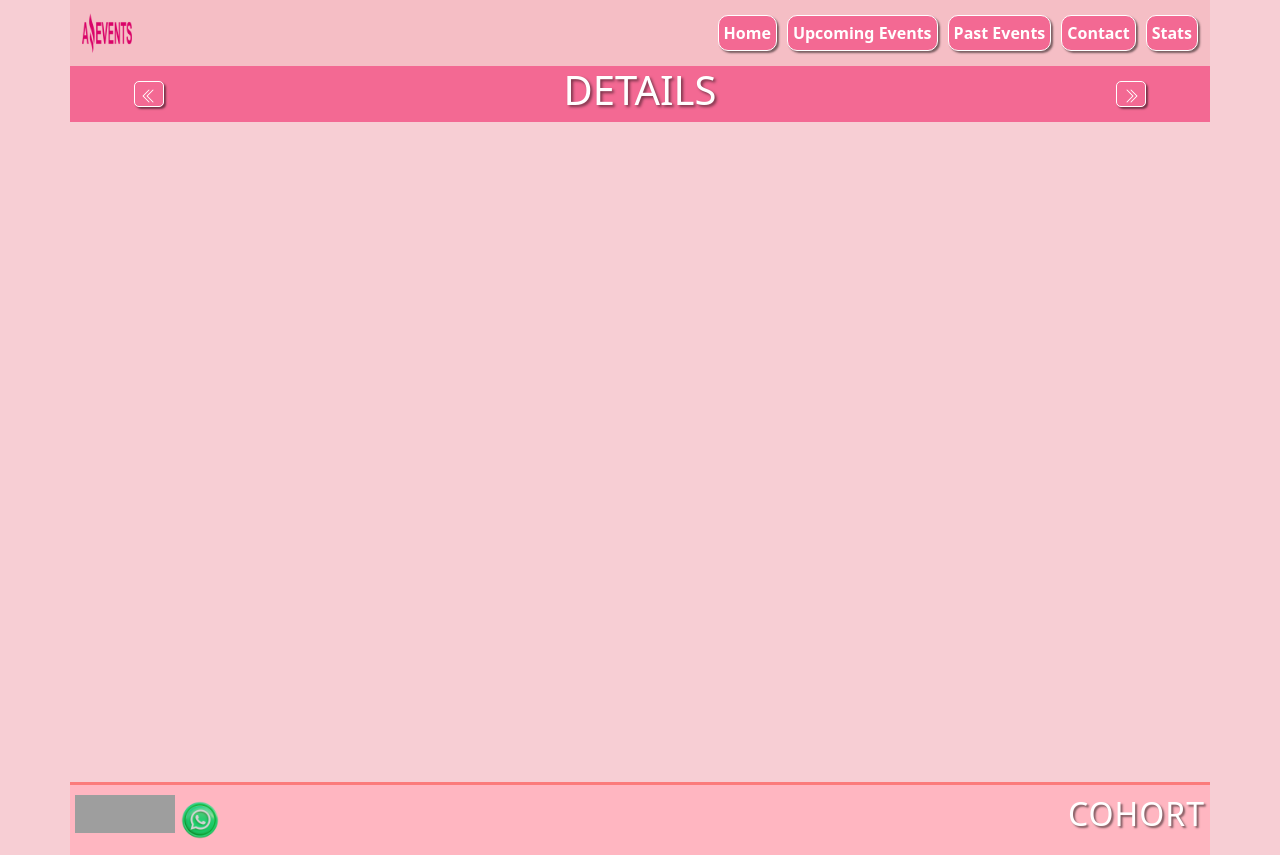
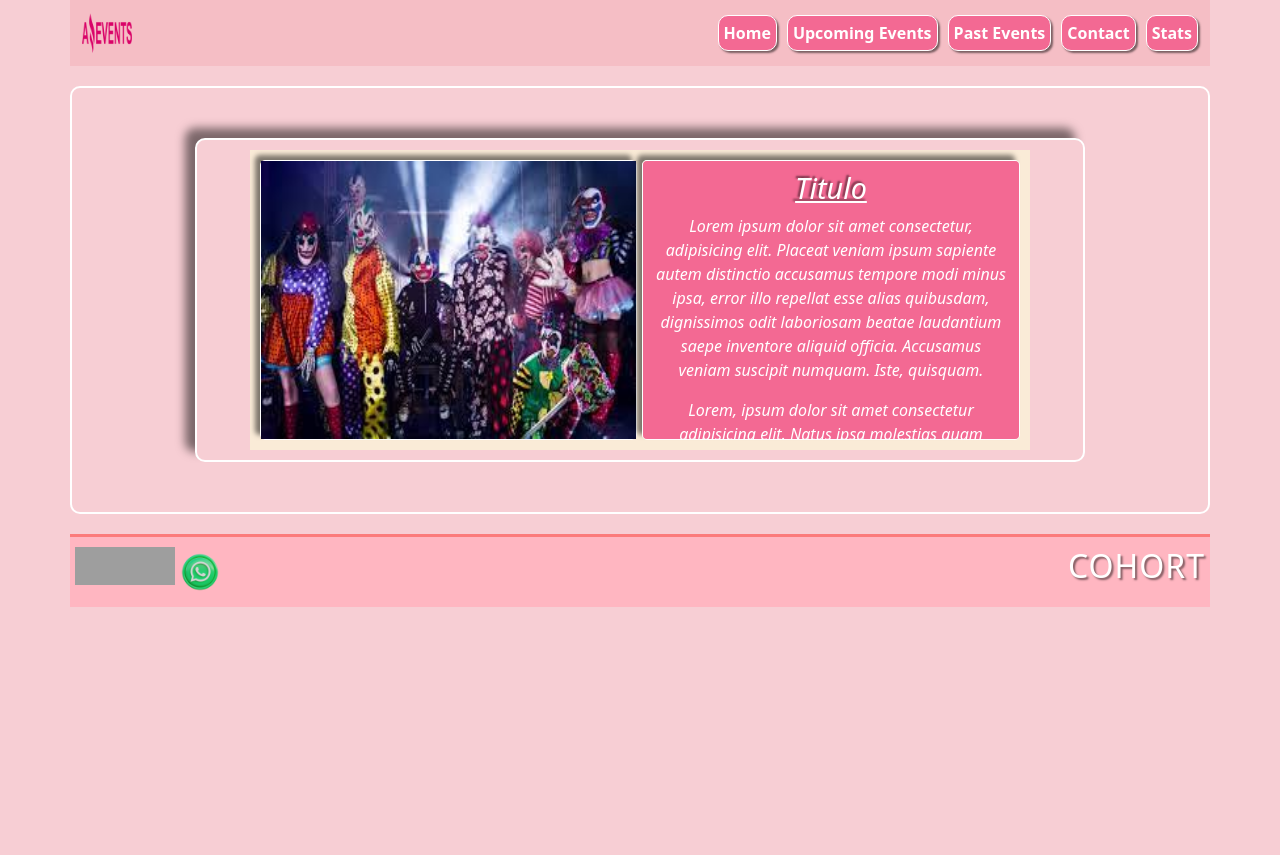
Before and after one commit to Federico18011980/Amazing-Event, a plain HTML site: page details.html in a window 1280 px wide. After the commit the page ends 800 px from the top, so only its background shows below. Drawn offline with nearby package versions, Linux system fonts and the light colour scheme; grey boxes are pictures that could not be loaded.

Commit message:
finalizacion de details con su css

```diff
--- a/assets/estilos/estilos-details.css
+++ b/assets/estilos/estilos-details.css
@@ -1,8 +1,117 @@
+:root{
+    --color-fuerte:rgb(243, 105, 147);
+    --color-claro:rgb(247, 206, 212);
+}
 *{
     margin: 0;
     padding: 0;
     box-sizing: border-box;
 }
+
 .principal{
-    height: 80vh;
+    background-color: var(--color-claro);
+    display: flex;
+    margin-top: 20px;
+    justify-content: center;
+    align-content: center;
+    border: 2px solid white;
+    border-radius: 10px;
+    -webkit-border-radius: 10px;
+    -moz-border-radius: 10px;
+    -ms-border-radius: 10px;
+    -o-border-radius: 10px;
 }
+.contenedor{
+    width: 80% !important;
+    max-height: 500px;
+    background-color: var(--color-claro);
+    padding:10px;
+    margin: 50px 20px;
+    justify-content: center !important;
+    border: 2px solid white;
+    box-shadow: -10px -10px 10px rgba(0,0,0,0.5) ;
+    border-radius: 10px;
+    -webkit-border-radius: 10px;
+    -moz-border-radius: 10px;
+    -ms-border-radius: 10px;
+    -o-border-radius: 10px;
+}
+.fila{
+    display: flex;
+    flex-direction:row;
+    margin:auto;
+
+    width: 90%;
+    padding: 10px;
+    background-color: antiquewhite;
+    max-height: 300px;
+    overflow: hidden;
+    justify-content: space-between;
+
+}
+.imagen-detalles{
+    width: 50%;
+    border: 1px solid rgb(99, 95, 95);
+    background-color: var(--color-fuerte);
+    border: 1px solid white;
+    border-radius: 5px;
+    -webkit-border-radius: 5px;
+    -moz-border-radius: 5px;
+    -ms-border-radius: 5px;
+    -o-border-radius: 5px;
+    box-shadow: -5px -5px 5px rgba(0,0,0,0.5);
+}
+.imagen-detalles img{
+    width: 100%;
+    height: 100%;
+}
+.texto-detalles{
+    text-align: center;
+    width: 50%;
+    overflow: hidden;
+    overflow-y: scroll;
+    color: white;
+    background-color: var(--color-fuerte);
+    margin-left: 5px;
+    padding: 10px;
+    border: 1px solid white;
+    border-radius: 5px;
+    -webkit-border-radius: 5px;
+    -moz-border-radius: 5px;
+    -ms-border-radius: 5px;
+    -o-border-radius: 5px;
+    box-shadow: -5px -5px 5px rgba(0,0,0,0.5);
+    font-style: italic;
+    font-size: medium;
+    font-weight: 400;
+}
+h3{
+    text-decoration: underline;
+    font-size: 1.8rem;
+    text-shadow: -2px -2px 2px rgba(0,0,0,0.5);
+}
+@media only screen and (max-width:767px){
+    .contenedor{
+        width: 60%;
+        max-height:400px ;
+    }
+    .fila{
+        width: 100%;
+        height: 100%;
+        display: flex;
+        flex-direction: column;
+        justify-content: space-between;
+        text-align: center;
+        gap: 5px;
+
+    }
+    .imagen-detalles{
+        width: 100%;
+        height: 40%;
+    }
+    .texto-detalles{
+        width: 100%;
+        height: 60%;
+        padding: 10px;
+    }
+}
--- a/details.html
+++ b/details.html
@@ -35,6 +35,7 @@
         </div>
 
       </header>
+      <!--
       <section class="container d-flex flex-row justify-content-around">
         <a href="./stats.html" class="link-titulo col-lg-2"><svg xmlns="http://www.w3.org/2000/svg" width="16" height="16"
             fill="currentcolor" class="bi bi-chevron-double-left" viewBox="0 0 16 16">
@@ -51,8 +52,22 @@
             <path fill-rule="evenodd"
               d="M7.646 1.646a.5.5 0 0 1 .708 0l6 6a.5.5 0 0 1 0 .708l-6 6a.5.5 0 0 1-.708-.708L13.293 8 7.646 2.354a.5.5 0 0 1 0-.708z" />
           </svg></a>
-      </section>
-      <main class="principal">
+      </section>-->
+      <main class="container principal">
+        <div class="contenedor">
+          <div class="fila d-flex">
+            <div class="imagen-detalles">
+              <img src="./assets/imagenes/Costume_Party.jpg"  alt="fiesta">
+            </div>
+            <div class="texto-detalles">
+              <h3 class="titulo-detalles">Titulo</h3>
+              <p>Lorem ipsum dolor sit amet consectetur, adipisicing elit. Placeat veniam ipsum sapiente autem distinctio accusamus tempore modi minus ipsa, error illo repellat esse alias quibusdam, dignissimos odit laboriosam beatae laudantium saepe inventore aliquid officia. Accusamus veniam suscipit numquam. Iste, quisquam.</p>
+              <p>Lorem, ipsum dolor sit amet consectetur adipisicing elit. Natus ipsa molestias quam molestiae quae rem totam ab consequuntur nesciunt ex?</p>
+              <p>Lorem ipsum dolor sit amet, consectetur adipisicing elit. Eum eos quas animi delectus explicabo inventore ad tenetur sunt, amet vitae.</p>
+              <p>Lorem ipsum dolor sit amet consectetur adipisicing elit. Molestiae nemo quidem itaque illum nostrum laudantium cumque vero nobis, sed ea, rerum accusantium natus labore ex dolorem, dolor deserunt corporis facilis?</p>
+            </div>
+          </div>
+        </div>
 
       </main>
 
```
Also changed, not shown: contact.html (+3 -3 lines), index.html (+1 -1 lines).
